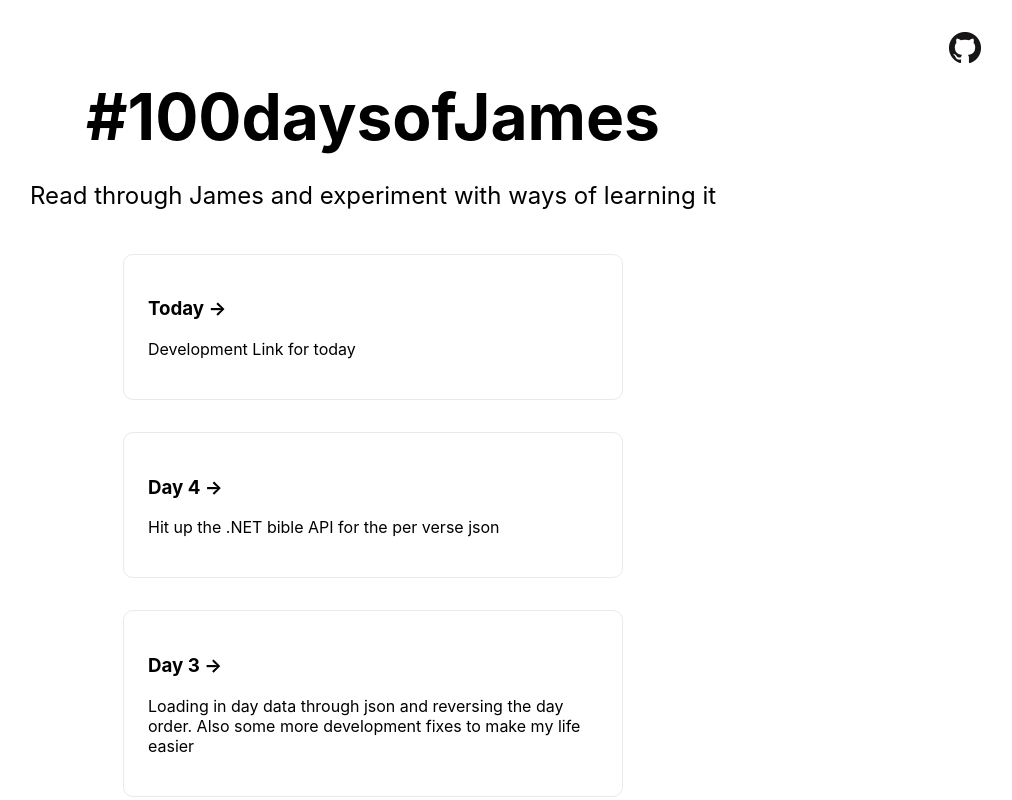
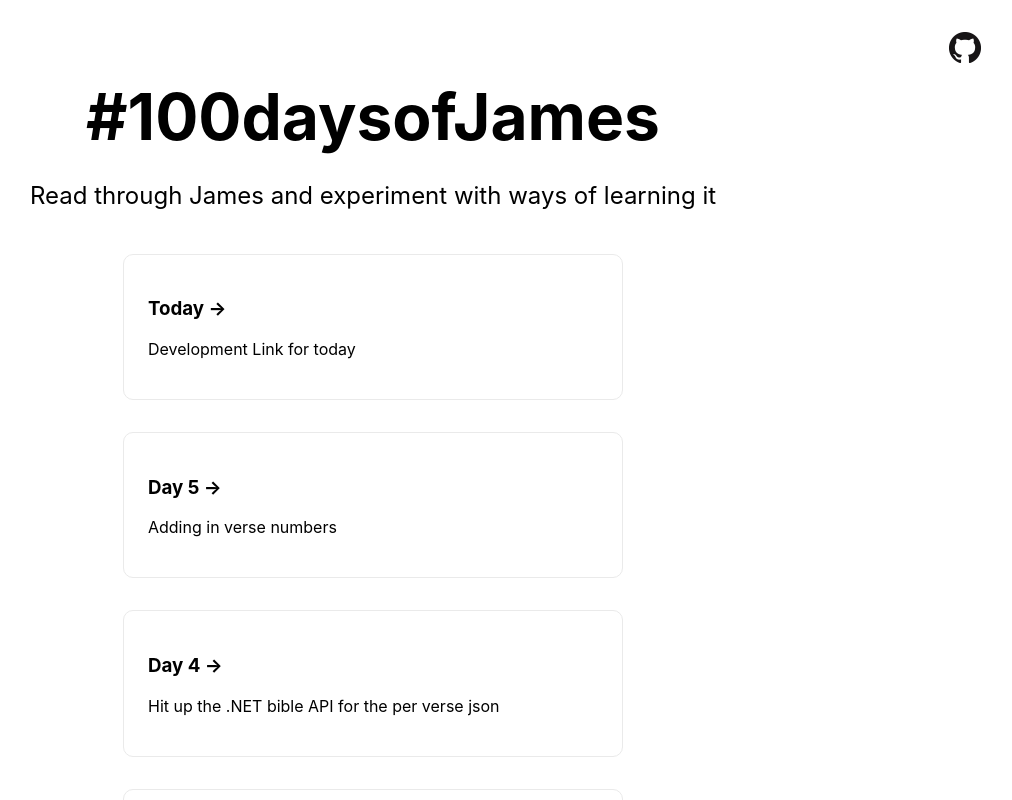
Before and after one commit to mattam/100daysofjames, a Next.js app: page / in a window 1280 px wide. Shown: the top 800 px of the page, without its empty margins (267-1279 px from the left). Built offline with nearby package versions, Linux system fonts and the light colour scheme.

Commit message:
Adding in verse numbers

```diff
--- a/components/passage.js
+++ b/components/passage.js
@@ -22,6 +22,7 @@ function renderVerse(verse) {
   return (
     <span key={verse.verse}>
       {verse.title && <h3>{verse.title}</h3>}
+      <sup className={styles.superscript}>{verse.verse}</sup>
       {/* extra space after verse.text for spaces between verses */}
       <span>{verse.text} </span>
       {/* H3 to create paragraph indent */}
--- a/data/days.json
+++ b/data/days.json
@@ -14,5 +14,9 @@
   {
     "dayNum": 4,
     "description": "Hit up the .NET bible API for the per verse json"
+  },
+  {
+    "dayNum": 5,
+    "description": "Adding in verse numbers"
   }
 ]
--- a/styles/Home.module.css
+++ b/styles/Home.module.css
@@ -67,6 +67,11 @@
   text-align: left;
   line-height: 1.3rem;
   z-index: 10;
+}
+
+.superscript {
+  margin-right: 0.2rem;
+  opacity: 0.7;
 }
 
 .topNav {
```
